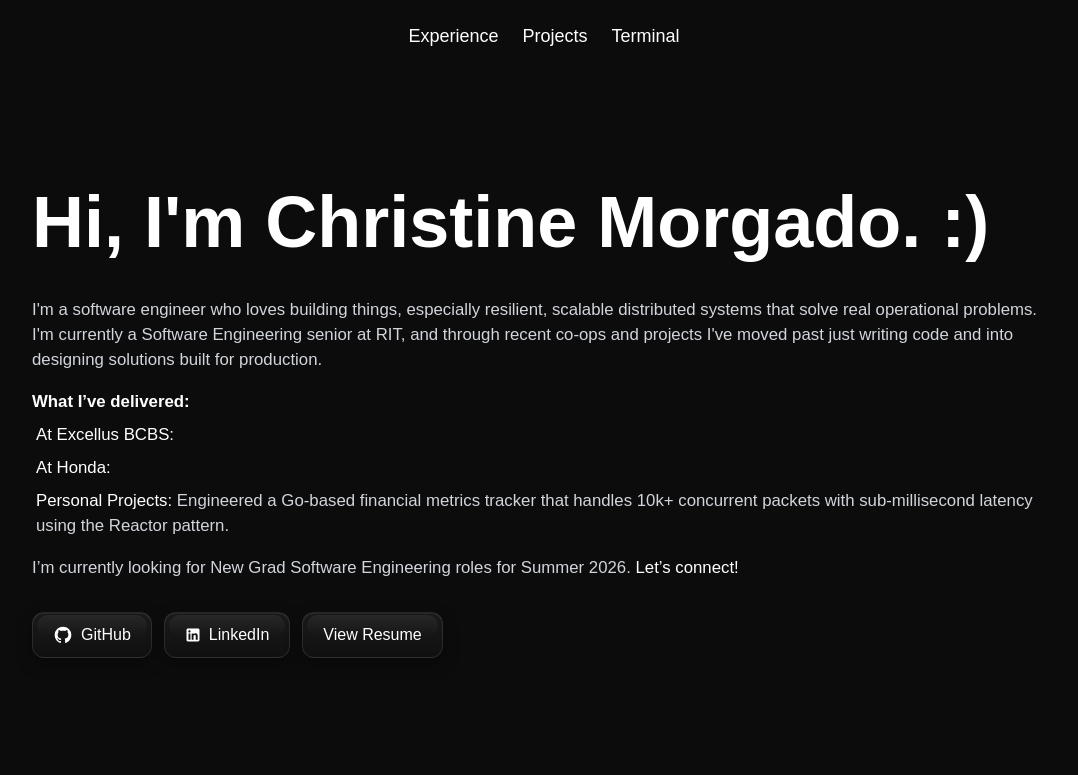
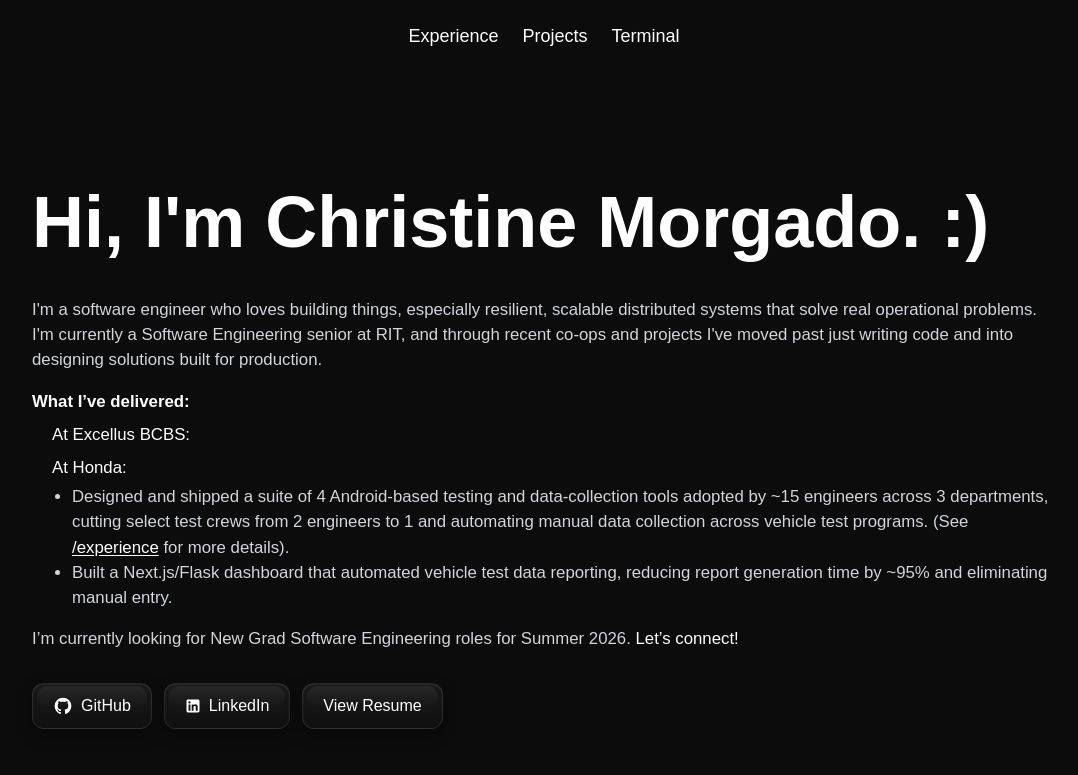
Before and after one commit to chris-morgado/the-website, a Next.js app in the folder next/: page / in a window 1280 px wide. Shown: the top 775 px of the page, without its empty margins (96-1174 px from the left). Built offline with nearby package versions, Linux system fonts and the light colour scheme; a web font is replaced by a local one.

Commit message:
removed personal projects for now

```diff
--- a/next/app/page.tsx
+++ b/next/app/page.tsx
@@ -160,7 +160,7 @@ const Home: React.FC = () => {
                       What I’ve delivered:
                     </p>
                   </FadeIn>
-                  <ul className="space-y-2 pl-1">
+                  <ul className="space-y-2 pl-5">
                     <FadeIn delay={1050}>
                       <li>
                         <span className="text-white font-medium">
@@ -172,17 +172,29 @@ const Home: React.FC = () => {
                       <li>
                         <span className="text-white font-medium">
                           At Honda:
-                        </span>{" "}
-                      </li>
-                    </FadeIn>
-                    <FadeIn delay={1200}>
-                      <li>
-                        <span className="text-white font-medium">
-                          Personal Projects:
-                        </span>{" "}
-                        Engineered a Go-based financial metrics tracker that
-                        handles 10k+ concurrent packets with sub-millisecond
-                        latency using the Reactor pattern.
+                        </span>
+                        <ul className="list-disc pl-5 mt-1">
+                          <li>
+                            Designed and shipped a suite of 4 Android-based
+                            testing and data-collection tools adopted by ~15
+                            engineers across 3 departments, cutting select test
+                            crews from 2 engineers to 1 and automating manual
+                            data collection across vehicle test programs. (See{" "}
+                            <a
+                              href="/#experience"
+                              className="text-white underline underline-offset-2"
+                            >
+                              /experience
+                            </a>{" "}
+                            for more details).
+                          </li>
+                          <li>
+                            Built a Next.js/Flask dashboard that automated
+                            vehicle test data reporting, reducing report
+                            generation time by ~95% and eliminating manual
+                            entry.
+                          </li>
+                        </ul>
                       </li>
                     </FadeIn>
                   </ul>
```
